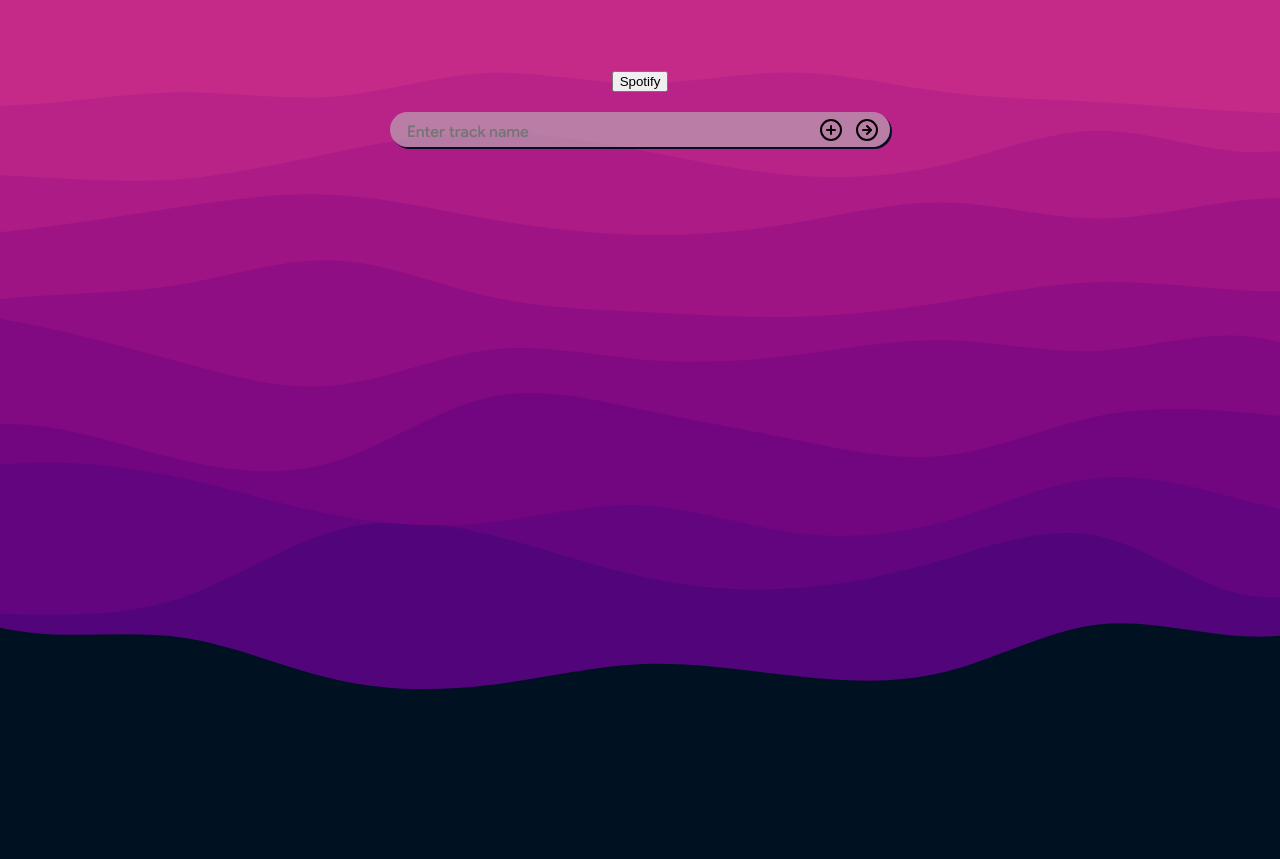
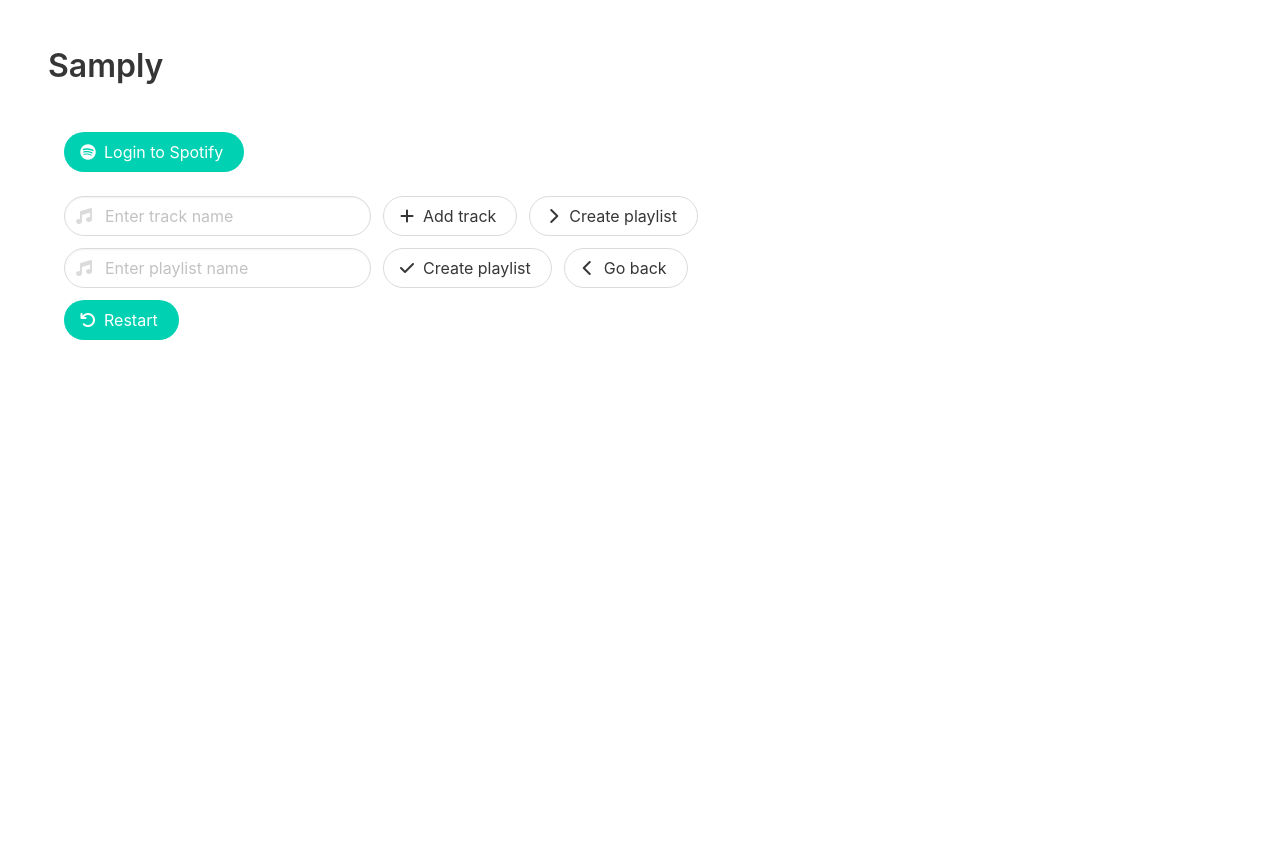
Before and after one commit to Draugelis/samply, a Flask app: page / in a window 1280 px wide. After the commit the page ends 340 px from the top, so only its background shows below. Run offline with Flask 2, Linux system fonts and the light colour scheme.

Commit message:
change input style&structure + add title

```diff
--- a/app/templates/index.html
+++ b/app/templates/index.html
@@ -1,46 +1,94 @@
 <!DOCTYPE html>
 <html>
+
 <head>
-        <meta charset='utf-8'>
+    <meta charset="utf-8" />
     <title>Samply</title>
-        <meta name='viewport' content='width=device-width, initial-scale=1'>
-        <link rel='stylesheet' type='text/css' media='screen' href='/static/css/main.css'>
+    <meta name="viewport" content="width=device-width, initial-scale=1" />
+    <!-- <link rel='stylesheet' type='text/css' media='screen' href='/static/css/main.css'> -->
+    <link rel="stylesheet" href="https://cdn.jsdelivr.net/npm/bulma@0.9.4/css/bulma.min.css" />
+    <link rel="stylesheet" href="https://cdnjs.cloudflare.com/ajax/libs/font-awesome/6.2.0/css/all.min.css"
+        integrity="sha512-xh6O/CkQoPOWDdYTDqeRdPCVd1SpvCA9XXcUnZS2FmJNp1coAFzvtCN9BmamE+4aHK8yyUHUSCcJHgXloTyT2A=="
+        crossorigin="anonymous" referrerpolicy="no-referrer" />
 </head>
-    <body class="wave">
-        <div class="content">
-            <div id="spotify-login">
-                <button id="spotifyButton">Spotify</button>
+
+<body>
+    <section class="hero">
+        <div class="hero-body">
+            <p class="title">
+                Samply
+            </p>
         </div>
-            <div class="input-container" id="input-container">
-                <div class="inputWrapper" id="trackInput">
-                    <input type="text" id="trackInputText" placeholder="Enter track name"/>
-                    <button id="trackInputButton">
-                        <img src="/static/img/plus-circle.svg" alt="Add track button" />
-                    </button>
-                    <button id="proceedButton">
-                        <img src="/static/img/arrow-right-circle.svg" alt="Proceed button" />
+    </section>
+
+    <div class="container">
+        <div class="block" id="spotify-login">
+            <button class="button is-primary is-rounded" id="spotifyButton">
+                <span class="icon is-small">
+                    <i class="fa-brands fa-spotify"></i>
+                </span>
+                <span>Login to Spotify</span>
             </button>
         </div>
-                <div class="inputWrapper hide" id="playlistInput">
-                    <input type="text" id="playlistInputText" placeholder="Enter playlist name"/>
-                    <button id="playlistCreateButton">
-                        <img src="/static/img/check-circle.svg" alt="Create playlist button" />
+
+        <div class="block" id="input-container">
+            <div class="field is-grouped" id="trackInput">
+                <p class="control has-icons-left">
+                    <input class="input is-rounded" type="text" id="trackInputText" placeholder="Enter track name" />
+                    <span class="icon is-small is-left">
+                        <i class="fa-solid fa-music"></i>
+                    </span>
+                </p>
+                <button class="button control is-rounded" id="trackInputButton">
+                    <span class="icon is-small">
+                        <i class="fa-solid fa-plus"></i>
+                    </span>
+                    <span>Add track</span>
                 </button>
-                    <button id="backButton">
-                        <img src="/static/img/arrow-left-circle.svg" alt="Back button" />
+                <button class="button control is-rounded" id="proceedButton">
+                    <span class="icon is-small">
+                        <i class="fa-solid fa-chevron-right"></i>
+                    </span>
+                    <span>Create playlist</span>
                 </button>
             </div>
-                <div class="inputWrapper hide" id="restartInput">
-                    <button id="restartButton">
-                        <img src="/static/img/refresh-ccw.svg" alt="Restart button" />
+
+            <div class="field is-grouped" id="playlistInput">
+                <p class="control has-icons-left">
+                    <input class="input is-rounded" type="text" id="playlistInputText" placeholder="Enter playlist name" />
+                    <span class="icon is-small is-left">
+                        <i class="fa-solid fa-music"></i>
+                    </span>
+                </p>
+                <button class="button control is-rounded" id="playlistCreateButton">
+                    <span class="icon is-small">
+                        <i class="fas fa-check"></i>
+                    </span>
+                    <span>Create playlist</span>
+                </button>
+                <button class="button control is-rounded" id="backButton">
+                    <span class="icon is-small">
+                        <i class="fa-solid fa-chevron-left"></i>
+                    </span>
+                    <span>Go back</span>
+                </button>
+            </div>
+
+            <div class="block" id="restartInput">
+                <button class="button is-primary is-rounded" id="restartButton">
+                    <span class="icon is-small">
+                        <i class="fa-solid fa-arrow-rotate-left"></i>
+                    </span>
+                    <span>Restart</span>
                 </button>
             </div>
         </div>
-            <div class="output-container" id="output-container">
-                <dl id="sample-list" class="sample-list">
-                </dl>
+
+        <div id="output-container">
+            <dl id="sample-list" class="sample-list"></dl>
         </div>
     </div>
 </body>
 <script src="/static/js/main.js"></script>
+
 </html>
```
Lines whose indentation alone changed are shown as unchanged.
